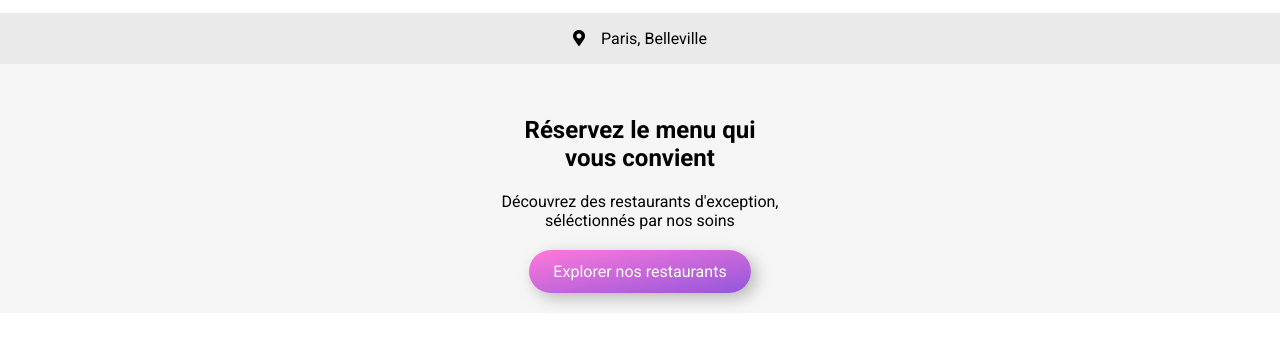
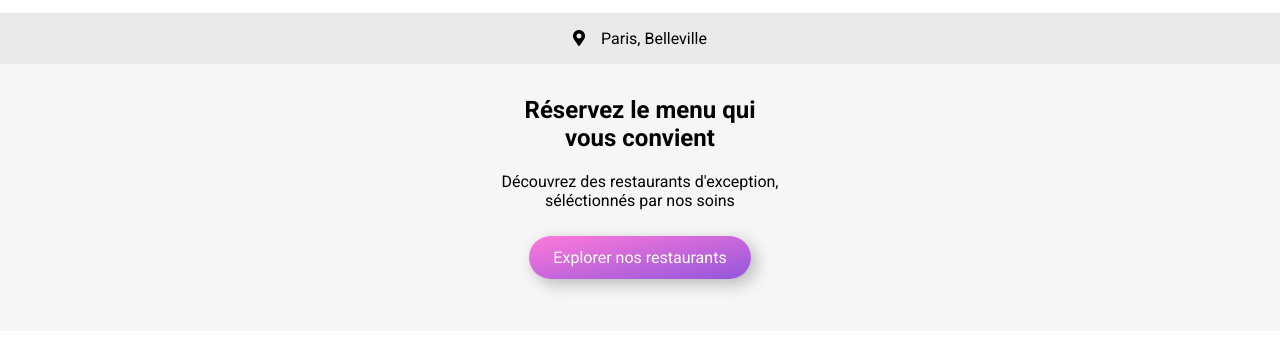
Before and after one commit to nagharbi/ohmyfood, a website: page index.html in a window 1280 px wide. Shown: the part 44-392 px from the top of the page. Drawn offline with Linux system fonts and the light colour scheme; a web font is replaced by a local one.

Commit message:
Ajuster la section description et spinner

```diff
--- a/sass/base/_base.scss
+++ b/sass/base/_base.scss
@@ -1,4 +1,4 @@
-html, body{
+html, body, p, h1, h2, h3, h4{
     margin: 0;
     padding: 0;
 }
--- a/sass/pages/_acceuil.scss
+++ b/sass/pages/_acceuil.scss
@@ -12,13 +12,15 @@
 .description{
     background-color: $bgcolor-secondary;
     text-align: center;
-    padding: 32px;
+    padding-top: 32px;
+    padding-bottom: 64px;
     &__title {
         font-family: $font-txt;
+        padding-bottom: 20px;
     }
     &__text {
         font-family: $font-txt;
-        margin-bottom: 32px;
+        padding-bottom: 38px;
     }
     &__btn {
        @include button;
--- a/sass/utils/_keyframes.scss
+++ b/sass/utils/_keyframes.scss
@@ -10,9 +10,11 @@
 @keyframes disappearance {
     0% {
         opacity: 1;
+        z-index: 10;
     }
 
     100% {
         opacity: 0;
+        z-index: -10;
     }
 }
```
Also changed, not shown: public/css/style.css.
